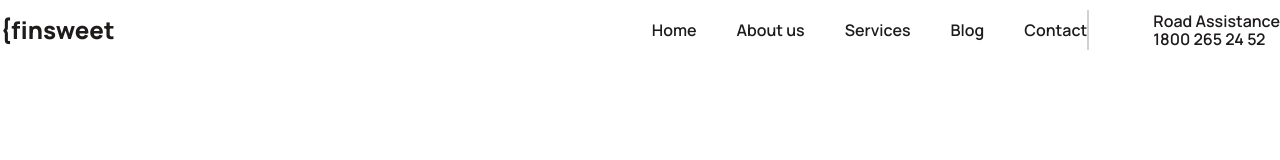
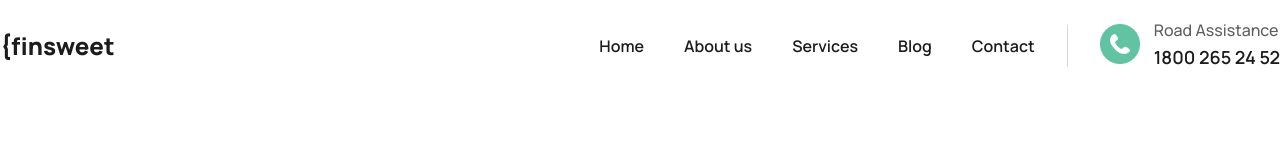
Before and after one commit to tmprl/finsweet-landing, a plain HTML site: page index.html in a window 1280 px wide. Drawn offline with Linux system fonts and the light colour scheme; a web font is replaced by a local one.

Commit message:
style: update header logo and info, into-title

```diff
--- a/index.html
+++ b/index.html
@@ -28,10 +28,13 @@
                         </div>
                         <div class="header__divider"></div>
                         <div class="header__info">
-                            <div class="header__info-logo"></div>
-                            <div class="header__info-title">Road Assistance</div>
-                            <div class="header__info-number">1800 265 24 52</div>
-                        </div>
+                            <div class="header__info-logo">
+                                <img src="./images/Assistance Icon.png" alt="Phone Logo" class="logo-img" width="40px" height="40px">
+                            </div>
+                            <div class="header__info-text">
+                                <div class="header__info-title">Road Assistance</div>
+                                <div class="header__info-number">1800 265 24 52</div>
+                            </div>
                     </div>
                 </div>
             </div>
--- a/style.css
+++ b/style.css
@@ -31,6 +31,11 @@ body {
     max-width: 1281px;
 }
 
+
+/* --------------------------------------------------------------- */
+
+/*              Header                   */
+
 .header__content {
     display: flex;
     justify-content: space-between;
@@ -60,6 +65,10 @@ body {
     list-style: none;
 }
 
+.header__nav-item:last-child {
+    margin-right: 32px;
+}
+
 .header__nav-link {
     text-decoration: none;
     line-height: 28px;
@@ -67,23 +76,35 @@ body {
 }
 
 .header__divider {
-    width: 2px;
-    height: 40px;
-    background-color: #d1d1d1;
+    width: 1px;
+    height: 42px;
+    opacity: 0.36;
+    background: #939191;
+
 }
 
 .header__info {
-    margin-left: 64px;
+    display: flex;
+    margin-left: 32px;
+    align-items: center;
+    padding: 18px 0;
 }
 
 .header__info-logo {
-
+    margin-right: 14px;
 }
 
 .header__info-title {
 
+    display: flex;
+    flex-direction: column;
+    font-weight: 500;
+    line-height: 24px;
+    opacity: 0.7;
 }
 
 .header__info-number {
-
+    font-size: 18px;
+    font-weight: 600;
+    line-height: 175%;
 }
```
Also changed, not shown: images/Assistance Icon.png (added).
